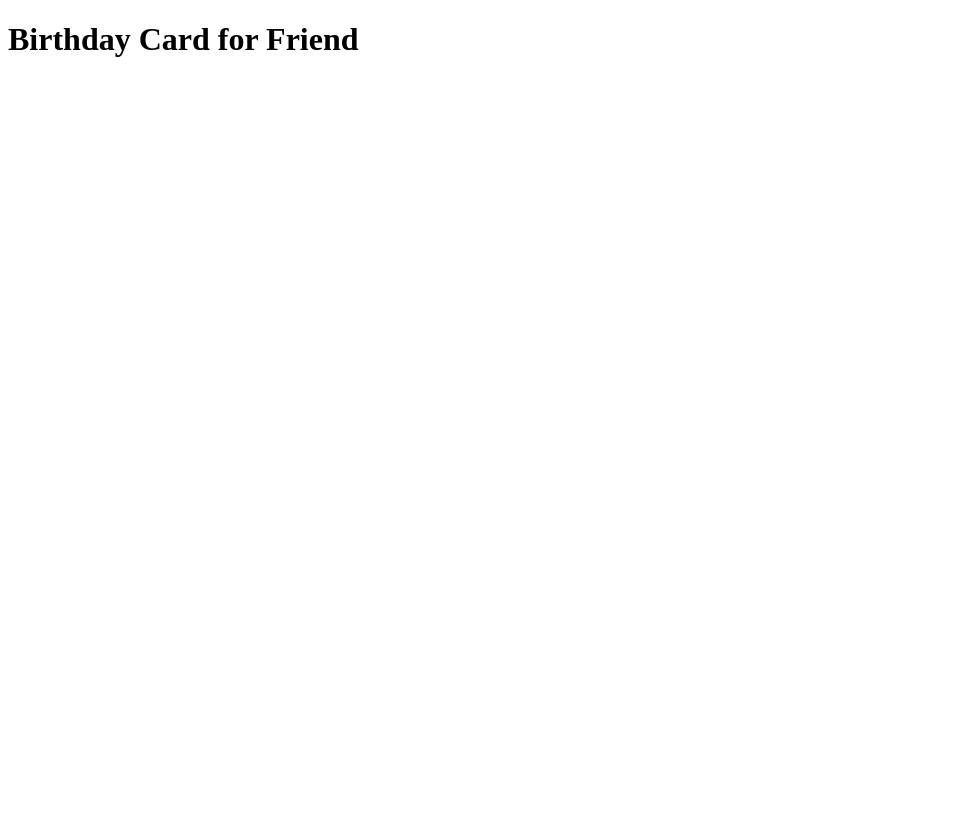
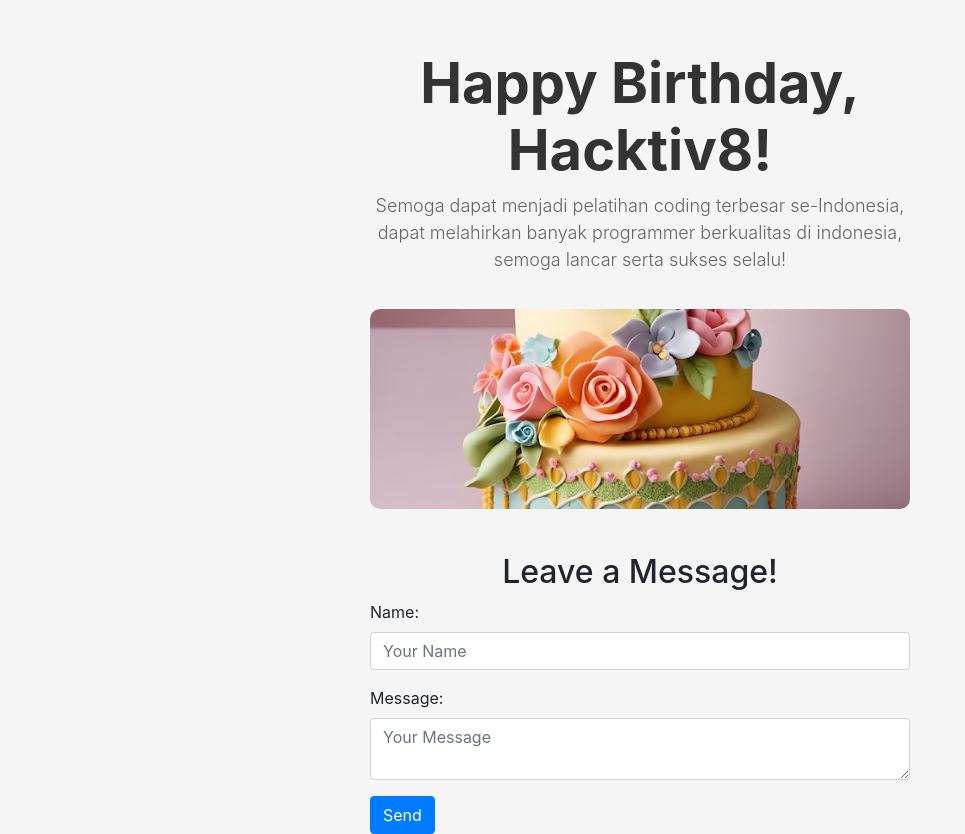
Before and after one commit to adityafajarsy/Birthday-Card, a plain HTML site: page index.html in a window 1280 px wide. Shown: the whole page, without its empty margins (0-965 px from the left). Before the commit the page ends 800 px from the top, so only its background shows below. Drawn offline with nearby package versions, Linux system fonts and the light colour scheme.

Commit message:
pembuatan birthday card

```diff
--- a/index.html
+++ b/index.html
@@ -3,9 +3,34 @@
 <head>
     <meta charset="UTF-8">
     <meta name="viewport" content="width=device-width, initial-scale=1.0">
-    <title>coba</title>
+    <title>Happy Birthday</title>
+    <link rel="stylesheet" href="https://maxcdn.bootstrapcdn.com/bootstrap/4.0.0/css/bootstrap.min.css">
+    <link rel="stylesheet" href="style.css">
 </head>
 <body>
-    <h1>Birthday Card for Friend</h1>
-</body>
+    <div class="container">
+        <div class="row justify-content-center">
+            <div class="col-md-6">
+                <h1 class="display-4 text-center">Happy Birthday, Hacktiv8!</h1>
+                <p class="lead text-center ">Semoga dapat menjadi pelatihan coding terbesar se-Indonesia, dapat melahirkan banyak programmer berkualitas di indonesia, semoga lancar serta sukses selalu! </p>
+                <img src="birthday-cake.avif" alt="Birthday Cake" class="img-fluid">
+            </div>
+        </div>
+        <div class="row justify-content-center mt-4">
+            <div class="col-md-6">
+                <h2 class="text-center">Leave a Message!</h2>
+                <form>
+                    <div class="form-group">
+                        <label for="name">Name:</label>
+                        <input type="text" class="form-control" id="name" placeholder="Your Name">
+                    </div>
+                    <div class="form-group">
+                        <label for="message">Message:</label>
+                        <textarea class="form-control" id="message" placeholder="Your Message"></textarea>
+                    </div>
+                    <button type="submit" class="btn btn-primary">Send</button>
+                </form>
+            </div>
+        </div>
+    </div>
 </html>
--- a/style.css
+++ b/style.css
@@ -3,3 +3,47 @@ html {
     padding:0;
     box-sizing: border-box;
 }
+
+body {
+    background-color: whitesmoke;
+}
+
+.container {
+    margin-top: 50px;
+}
+
+.display-4 {
+    font-weight: bold;
+    color: #333;
+}
+
+.lead {
+    font-size: 18px;
+    color: #666;
+}
+
+.img-fluid {
+    width: 100%;
+    height: 200px;
+    object-fit: cover;
+    border-radius: 10px;
+    margin: 20px auto;
+}
+
+.form-control {
+    margin-bottom: 10px;
+}
+
+.list-unstyled {
+    padding: 0;
+    list-style: none;
+}
+
+.list-unstyled li {
+    padding: 10px;
+    border-bottom: 1px solid #ccc;
+}
+
+.list-unstyled li:last-child {
+    border-bottom: none;
+}
```
Also changed, not shown: birthday-cake.avif (added).
